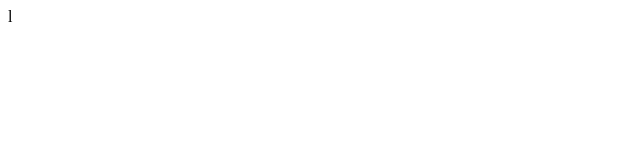
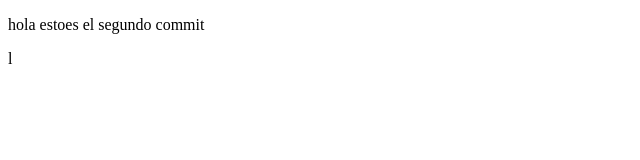
Before and after one commit to th3Ryo/2023, a plain HTML site: page index.html in a window 1280 px wide. Shown: the whole page, without its empty margins (0-640 px from the left). Drawn offline with Linux system fonts and the light colour scheme.

Commit message:
segundo commit

```diff
--- a/index.html
+++ b/index.html
@@ -7,6 +7,10 @@
     <title>prueba</title>
 </head>
 <body>
+    <p>
+        hola estoes el segundo commit
+    </p>
+
 
 </body>
 </html>l
```
